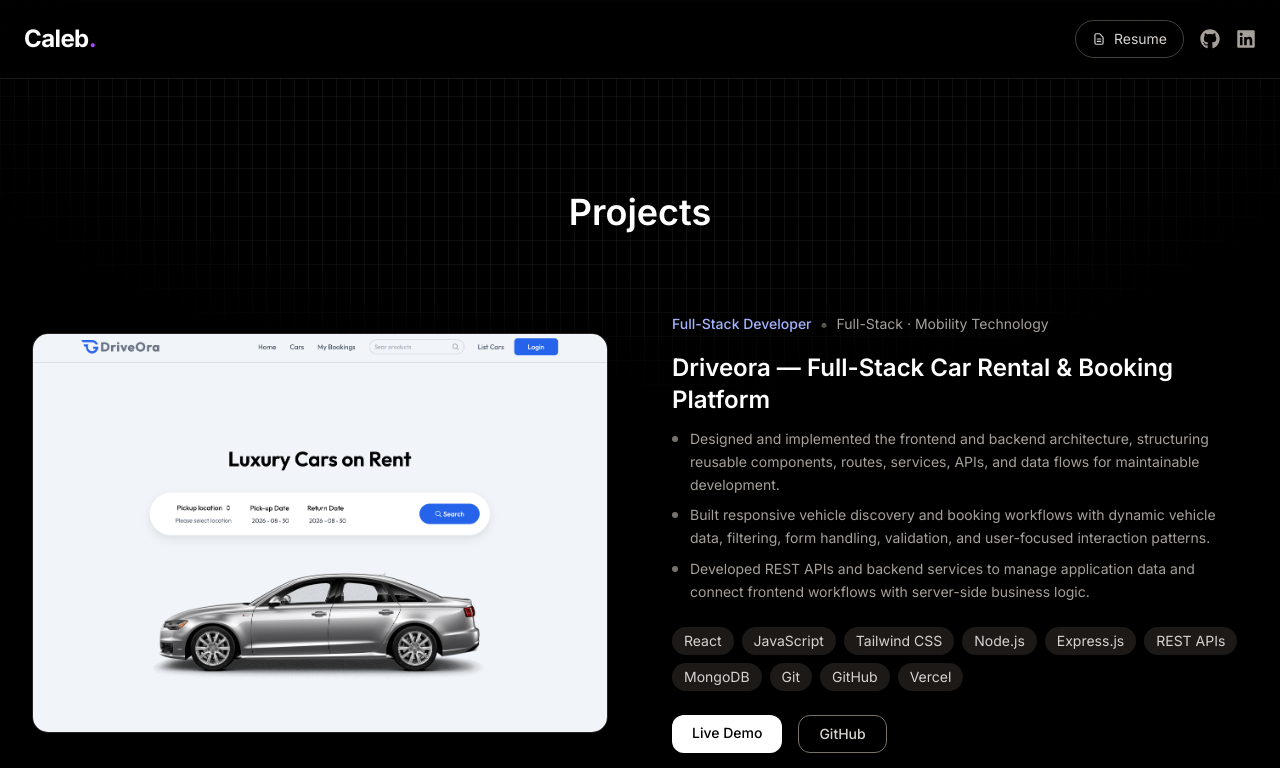
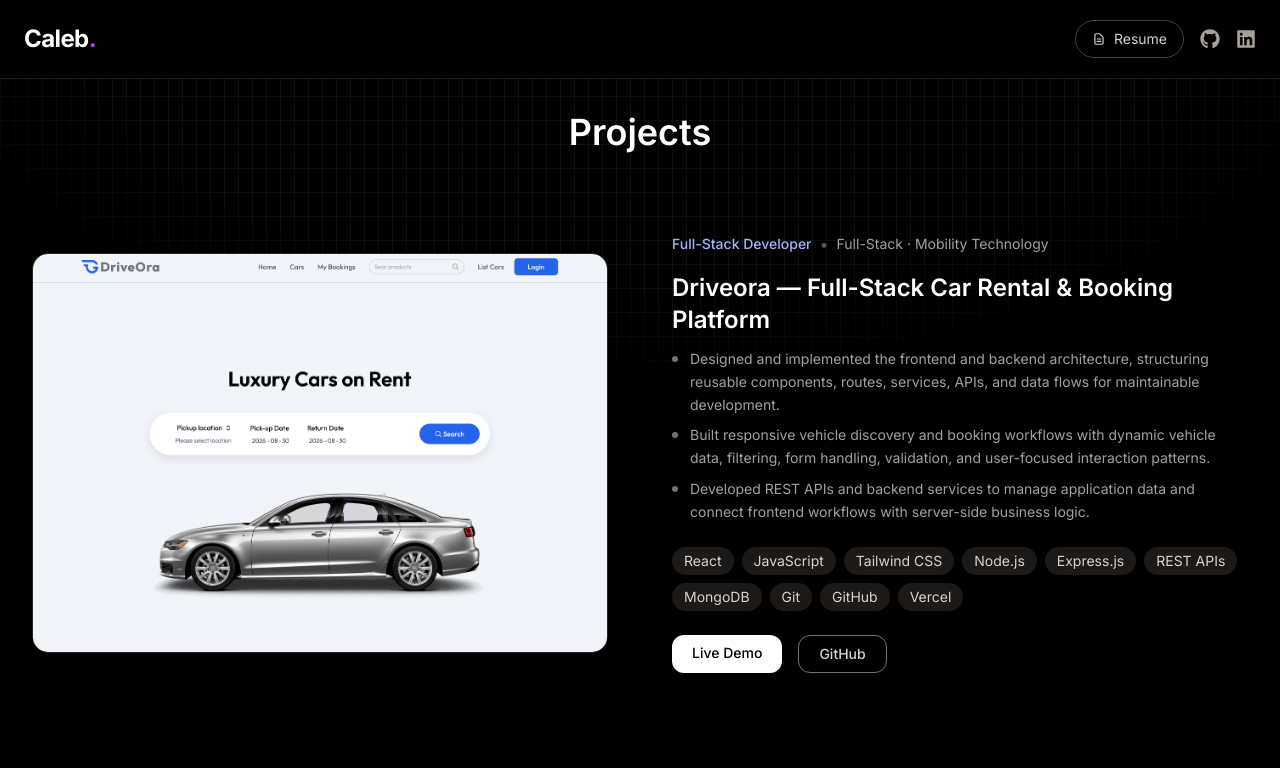
Before and after one commit to calebtolorunleke/caleb-devspace, a React (Vite) app: page /more-projects in a window 1280 px wide. Shown: the top 768 px of the page. Built offline with nearby package versions, Linux system fonts and the light colour scheme; grey boxes are pictures that could not be loaded.

Commit message:
Add project routing and improve navigation

```diff
--- a/src/components/Projects.jsx
+++ b/src/components/Projects.jsx
@@ -1,9 +1,11 @@
-import { useNavigate } from "react-router-dom";
+import { useLocation, useNavigate } from "react-router-dom";
 import { PROJECTS } from "../constants/index";
 import { motion } from "framer-motion";
 
 const Projects = () => {
   const navigate = useNavigate();
+  const location = useLocation();
+  const isHome = location.pathname === "/";
   return (
     <div className="pb-24">
       {/* HEADER */}
@@ -11,13 +13,13 @@ const Projects = () => {
         whileInView={{ opacity: 1, y: 0 }}
         initial={{ opacity: 0, y: -80 }}
         transition={{ duration: 0.6 }}
-        className="my-20 text-center text-4xl font-semibold text-white"
+        className={`${isHome ? "my-20" : "mt-0 mb-20"} text-center text-4xl font-semibold text-white`}
       >
         Projects
       </motion.h2>
 
       <div className="space-y-24">
-        {PROJECTS.slice(0, 3).map((project, index) => {
+        {(isHome ? PROJECTS.slice(0, 3) : PROJECTS).map((project, index) => {
           const isEven = index % 2 === 0;
 
           return (
@@ -127,6 +129,7 @@ const Projects = () => {
           );
         })}
         {/* EXPLORE MORE */}{" "}
+        {isHome && (
           <motion.div
             initial={{ opacity: 0, y: 30 }}
             whileInView={{ opacity: 1, y: 0 }}
@@ -137,8 +140,8 @@ const Projects = () => {
             <button
               type="button"
               onClick={() => {
+                window.scrollTo(0, 0);
                 navigate("/more-projects");
-              window.scrollTo(0, 0);
               }}
               className="group flex items-center gap-3 rounded-full border border-stone-700 px-7 py-3 text-sm font-medium tracking-wide text-stone-300 transition-all duration-300 hover:-translate-y-1 hover:border-stone-400 hover:bg-stone-900 hover:text-white cursor-pointer"
             >
@@ -148,6 +151,7 @@ const Projects = () => {
               </span>
             </button>
           </motion.div>
+        )}
       </div>
     </div>
   );
```
Lines whose indentation alone changed are shown as unchanged.
